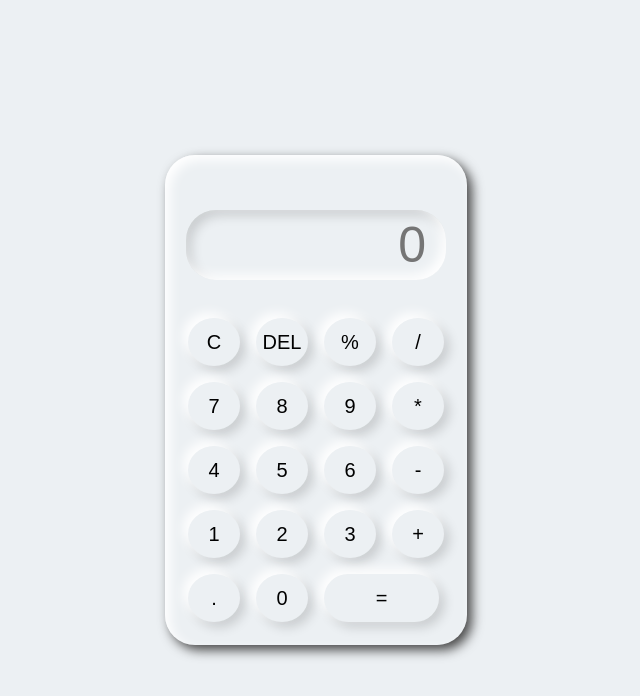
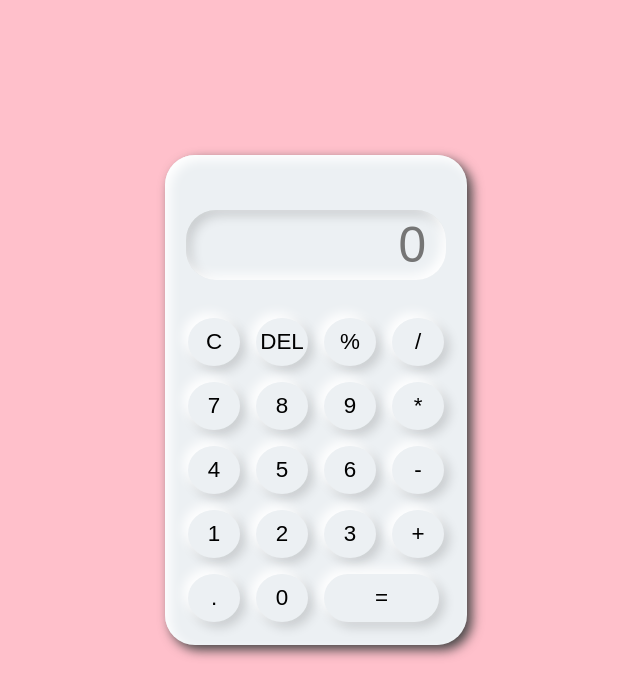
Before and after one commit to vijaybvkr/13-04-2023-calculater, a plain HTML site: page index.html in a window 1280 px wide. Shown: the whole page, without its empty margins (324-964 px from the left). Drawn offline with Linux system fonts and the light colour scheme.

Commit message:
change bg color

```diff
--- a/styles.css
+++ b/styles.css
@@ -2,7 +2,7 @@
 	margin: 0;
 	padding: 0;
 	box-sizing: border-box;
-	background-color: #ecf0f3;
+	background-color: pink;
 	font-family: sans-serif;
 	outline: none;
 }
@@ -31,7 +31,7 @@ box-shadow: inset -5px -5px 12px #ffffff,
 	border: none;
 	border-radius: 30px;
 	color: rgb(70, 70, 70);
-font-size: 	50px;
+	font-size: 	3.1rem;
 	text-align: end;
 	margin: auto;
 	margin-top: 40px;
@@ -45,8 +45,9 @@ button{
 	         5px 5px 12px rgba(0,0,0,.16);
 	border: none;
 	border-radius: 50%;
+	background-color: #ecf0f3;
 	margin: 8px;
-	font-size: 20px;
+	font-size: 1.4rem;
 }
 .equal{
 	width: 115px;
```
Lines whose indentation alone changed are shown as unchanged.
